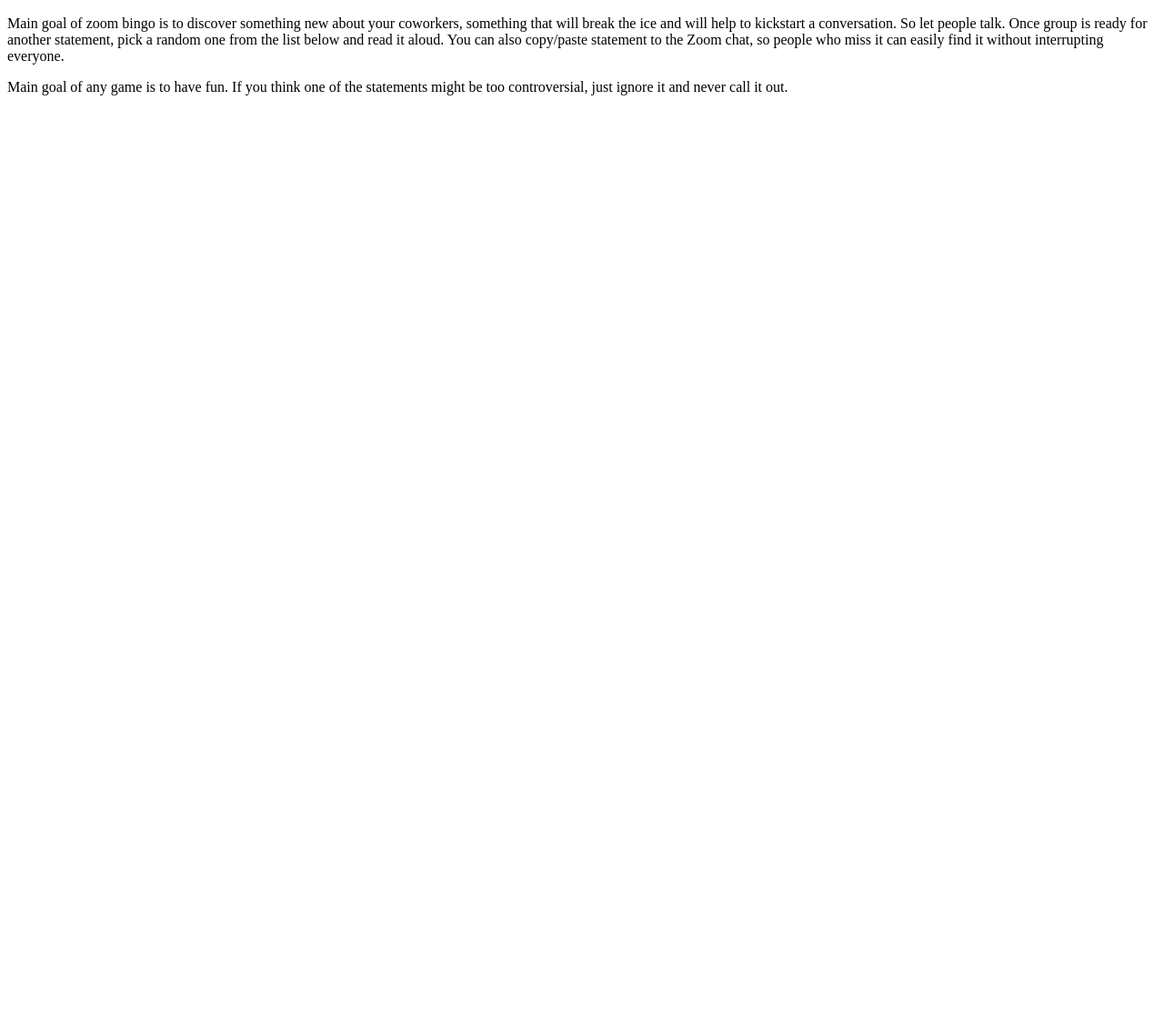
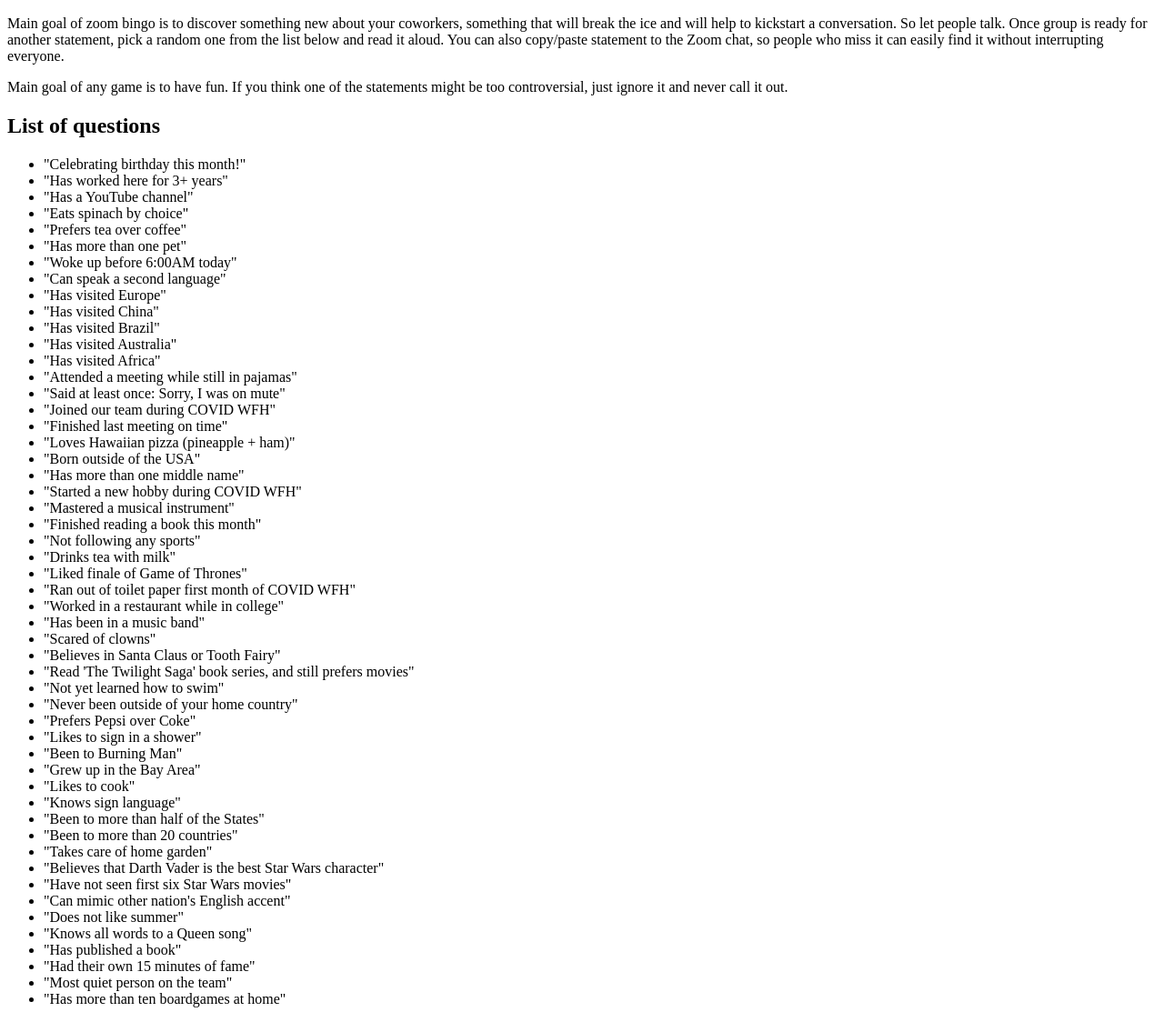
Before and after one commit to andriikhmelkov/zoombingo, a plain HTML site: page rules.html in a window 1280 px wide. Shown: the part 514-1638 px from the top of the page at 91% size. Before the commit the page ends 800 px from the top, so only its background shows below. Drawn offline with Linux system fonts and the light colour scheme.

Commit message:
Finish with questions

```diff
--- a/rules.html
+++ b/rules.html
@@ -40,5 +40,60 @@
     easily find it without interrupting everyone.</p>
 <p>Main goal of any game is to have fun. If you think one of the statements might be too controversial, just ignore it and never
     call it out.</p>
+<h2>List of questions</h2>
+<ul>
+    <li>"Celebrating birthday this month!"</li>
+    <li>"Has worked here for 3+ years"</li>
+    <li>"Has a YouTube channel"</li>
+    <li>"Eats spinach by choice"</li>
+    <li>"Prefers tea over coffee"</li>
+    <li>"Has more than one pet"</li>
+    <li>"Woke up before 6:00AM today"</li>
+    <li>"Can speak a second language"</li>
+    <li>"Has visited Europe"</li>
+    <li>"Has visited China"</li>
+    <li>"Has visited Brazil"</li>
+    <li>"Has visited Australia"</li>
+    <li>"Has visited Africa"</li>
+    <li>"Attended a meeting while still in pajamas"</li>
+    <li>"Said at least once: Sorry, I was on mute"</li>
+    <li>"Joined our team during COVID WFH"</li>
+    <li>"Finished last meeting on time"</li>
+    <li>"Loves Hawaiian pizza (pineapple + ham)"</li>
+    <li>"Born outside of the USA"</li>
+    <li>"Has more than one middle name"</li>
+    <li>"Started a new hobby during COVID WFH"</li>
+    <li>"Mastered a musical instrument"</li>
+    <li>"Finished reading a book this month"</li>
+    <li>"Not following any sports"</li>
+    <li>"Drinks tea with milk"</li>
+    <li>"Liked finale of Game of Thrones"</li>
+    <li>"Ran out of toilet paper first month of COVID WFH"</li>
+    <li>"Worked in a restaurant while in college"</li>
+    <li>"Has been in a music band"</li>
+    <li>"Scared of clowns"</li>
+    <li>"Believes in Santa Claus or Tooth Fairy"</li>
+    <li>"Read 'The Twilight Saga' book series, and still prefers movies"</li>
+    <li>"Not yet learned how to swim"</li>
+    <li>"Never been outside of your home country"</li>
+    <li>"Prefers Pepsi over Coke"</li>
+    <li>"Likes to sign in a shower"</li>
+    <li>"Been to Burning Man"</li>
+    <li>"Grew up in the Bay Area"</li>
+    <li>"Likes to cook"</li>
+    <li>"Knows sign language"</li>
+    <li>"Been to more than half of the States"</li>
+    <li>"Been to more than 20 countries"</li>
+    <li>"Takes care of home garden"</li>
+    <li>"Believes that Darth Vader is the best Star Wars character"</li>
+    <li>"Have not seen first six Star Wars movies"</li>
+    <li>"Can mimic other nation's English accent"</li>
+    <li>"Does not like summer"</li>
+    <li>"Knows all words to a Queen song"</li>
+    <li>"Has published a book"</li>
+    <li>"Had their own 15 minutes of fame"</li>
+    <li>"Most quiet person on the team"</li>
+    <li>"Has more than ten boardgames at home"</li>
+</ul>
 </body>
 </html>
```
Also changed, not shown: index.html (+10 -10 lines).
